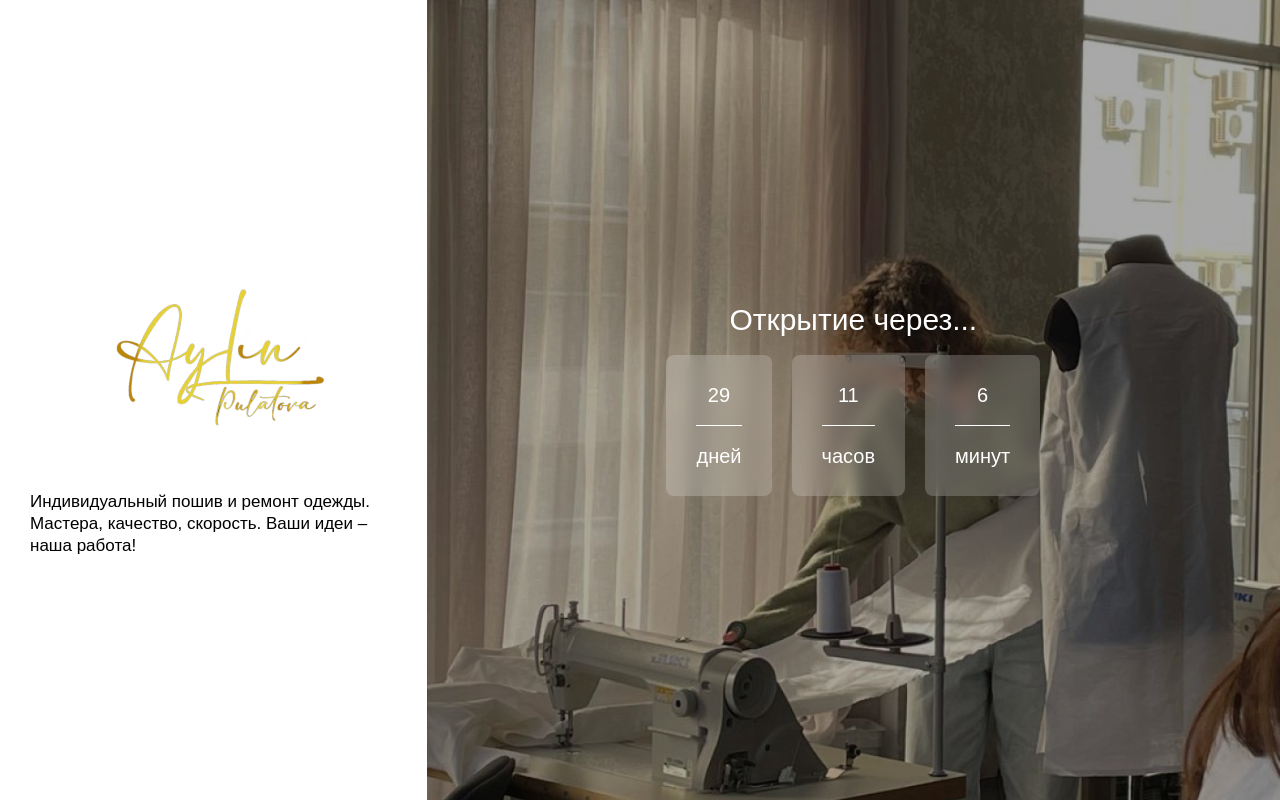
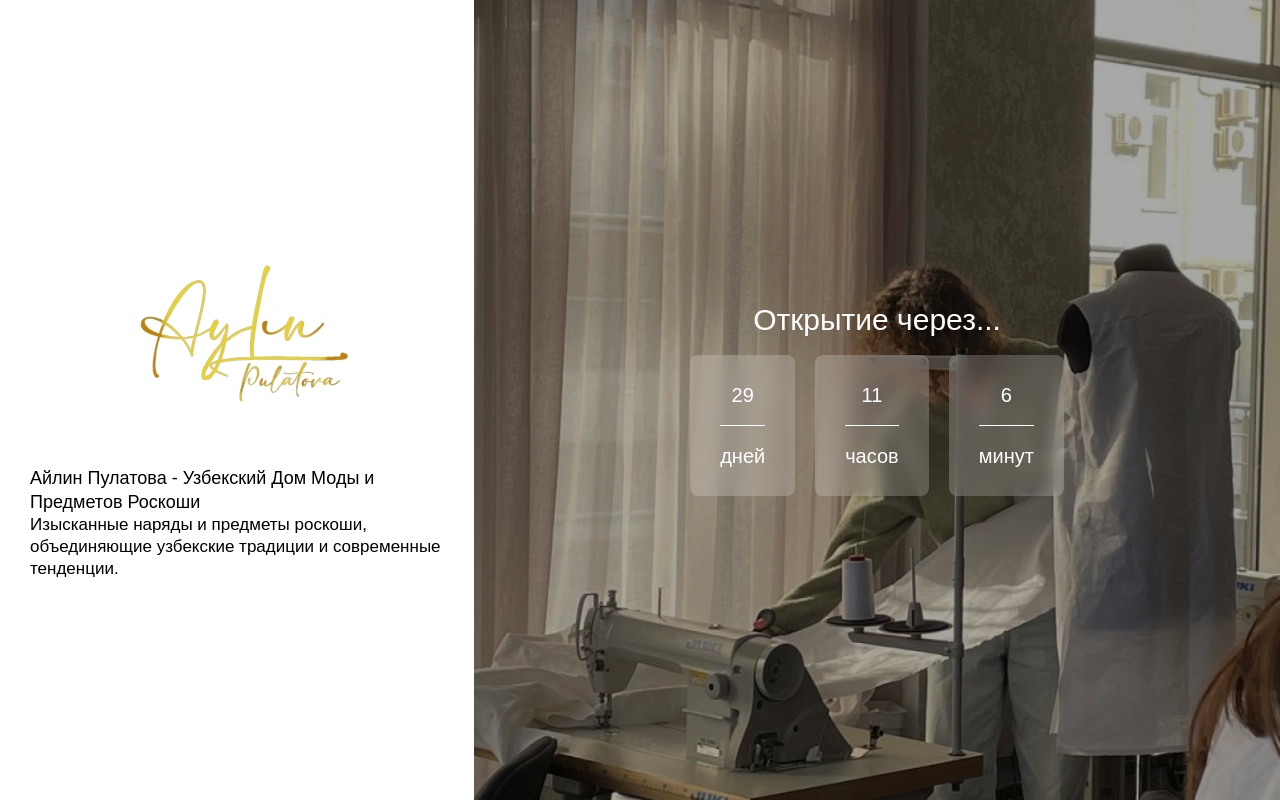
Before and after one commit to sanedidi/AylinPulatova, a React (Vite) app: page / in a window 1280 px wide. Built offline with nearby package versions, Linux system fonts and the light colour scheme.

Commit message:
update Main.jsx and Main.scss

```diff
--- a/src/components/Main.jsx
+++ b/src/components/Main.jsx
@@ -34,14 +34,14 @@ export const Main = () => {
 
   return (
     <div className="main">
-
       <div className="main__left">
         <div className="main__left_top">
           <img src={logo} alt="Logo" />
         </div>
         <div className="main__left_title">
-          Индивидуальный пошив и ремонт одежды. Мастера, качество, скорость.
-          Ваши идеи – наша работа!
+          <span>Айлин Пулатова - Узбекский Дом Моды и Предметов Роскоши</span> <br />
+          Изысканные наряды и предметы роскоши, объединяющие узбекские традиции
+          и современные тенденции.
         </div>
       </div>
       <div className="main__right">
@@ -60,7 +60,7 @@ export const Main = () => {
             <p>минут</p>
           </div>
         </div>
-        </div>
+      </div>
     </div>
   );
 };
--- a/src/components/Main.scss
+++ b/src/components/Main.scss
@@ -1,6 +1,6 @@
 .main {
     display: grid;
-    grid-template-columns: 1fr 2fr;
+    grid-template-columns: 1fr 1.7fr;
     justify-content: center;
     height: 100vh;
     width: 100vw;
@@ -20,6 +20,10 @@
         font-size: 17px;
         font-weight: 500;
         line-height: 1.3;
+        span{
+            font-size: 18px;
+            font-weight: 500;
+        }
     }
 
     &__right {
```
